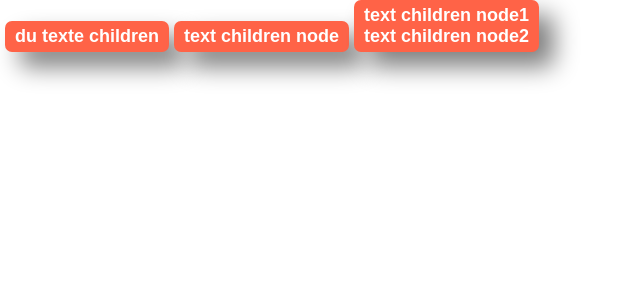
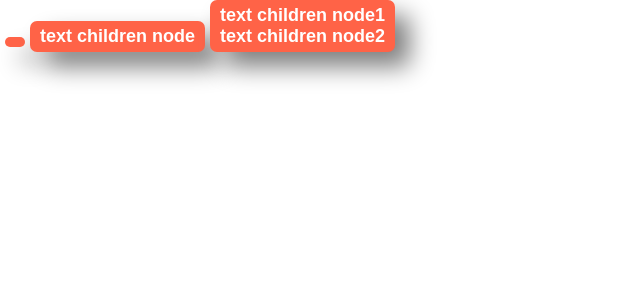
Before and after one commit to fabulousFab0212/formation_react, a React (Create React App) app: page / in a window 1280 px wide. Shown: the top 300 px of the page, without its empty margins (0-640 px from the left). Built offline with nearby package versions, Linux system fonts and the light colour scheme.

Commit message:
gestion propsType

```diff
--- a/src/App/App.jsx
+++ b/src/App/App.jsx
@@ -6,11 +6,11 @@ function App() {
   return (
     <div className="App">
       {/* <Button text="Un texte de button"></Button> */}
-      <Button>du texte children</Button>
+      <Button bgColor="blue" color="black"></Button>
       <Button>
         <div>text children node</div>
       </Button>
-      <Button>
+      <Button bgColor="aquamarine" color="red">
         <div>text children node1</div>
         <div>text children node2</div>
       </Button>
```
